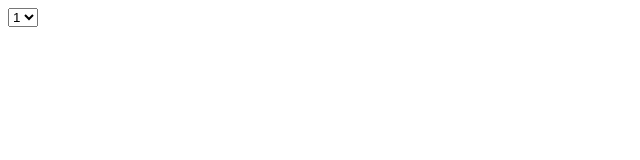
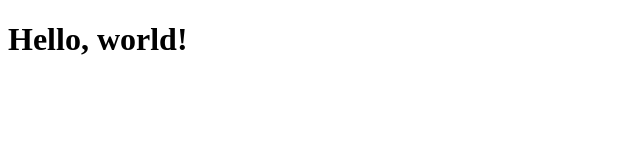
Before and after one commit to Mischuk/am-cli, a website: page src/templates/javascript/src/index.html in a window 1280 px wide. Shown: the whole page, without its empty margins (0-640 px from the left). Drawn offline with Linux system fonts and the light colour scheme.

Commit message:
fix: js template

```diff
--- a/src/templates/javascript/src/index.html
+++ b/src/templates/javascript/src/index.html
@@ -5,11 +5,6 @@
     <meta name="viewport" content="width=device-width, initial-scale=1.0" />
   </head>
   <body>
-    <select>
-      <option value="1">1</option>
-      <option value="2">2</option>
-      <option value="3">3</option>
-      <option value="4">4</option>
-    </select>
+    <h1>Hello, world!</h1>
   </body>
 </html>
```
